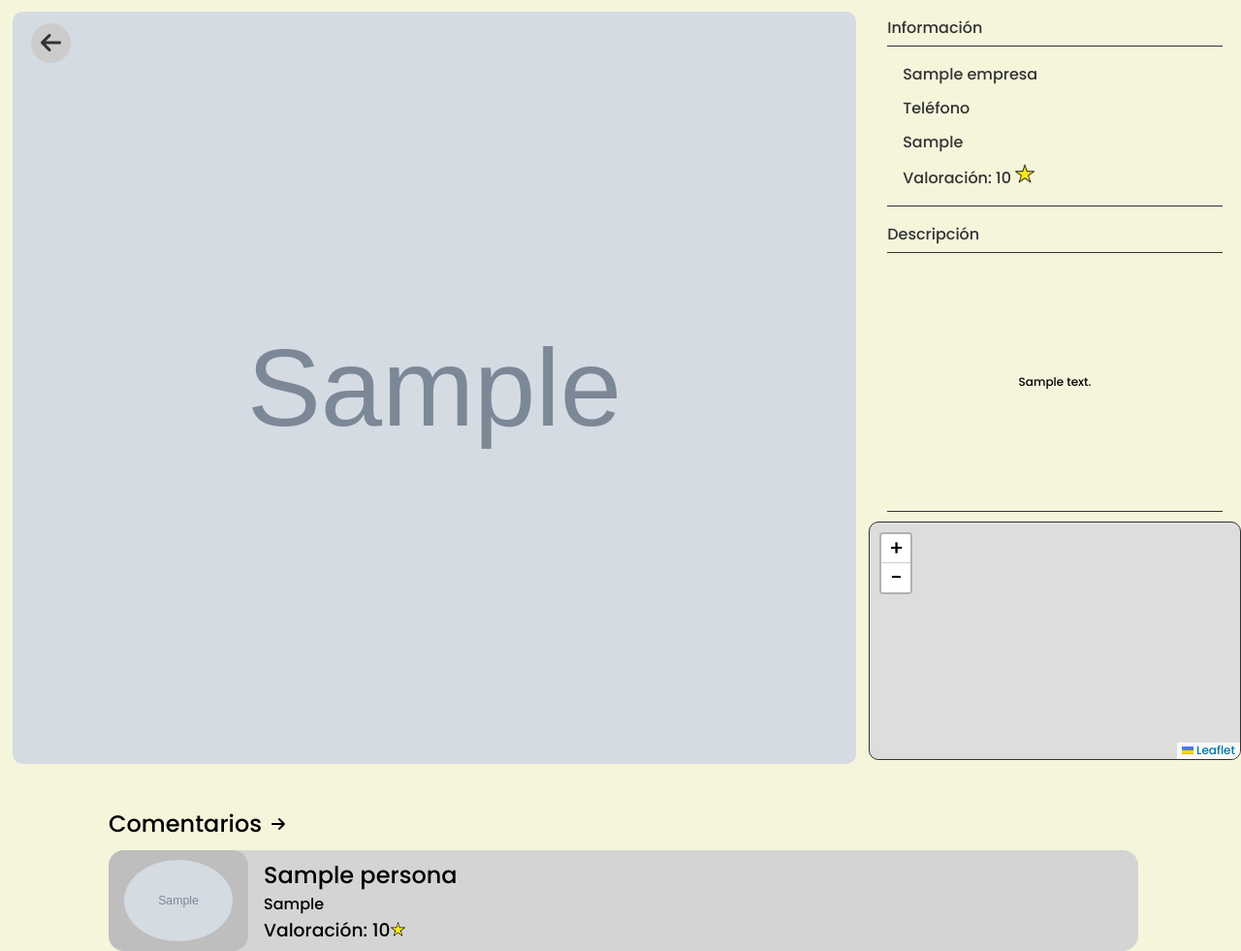
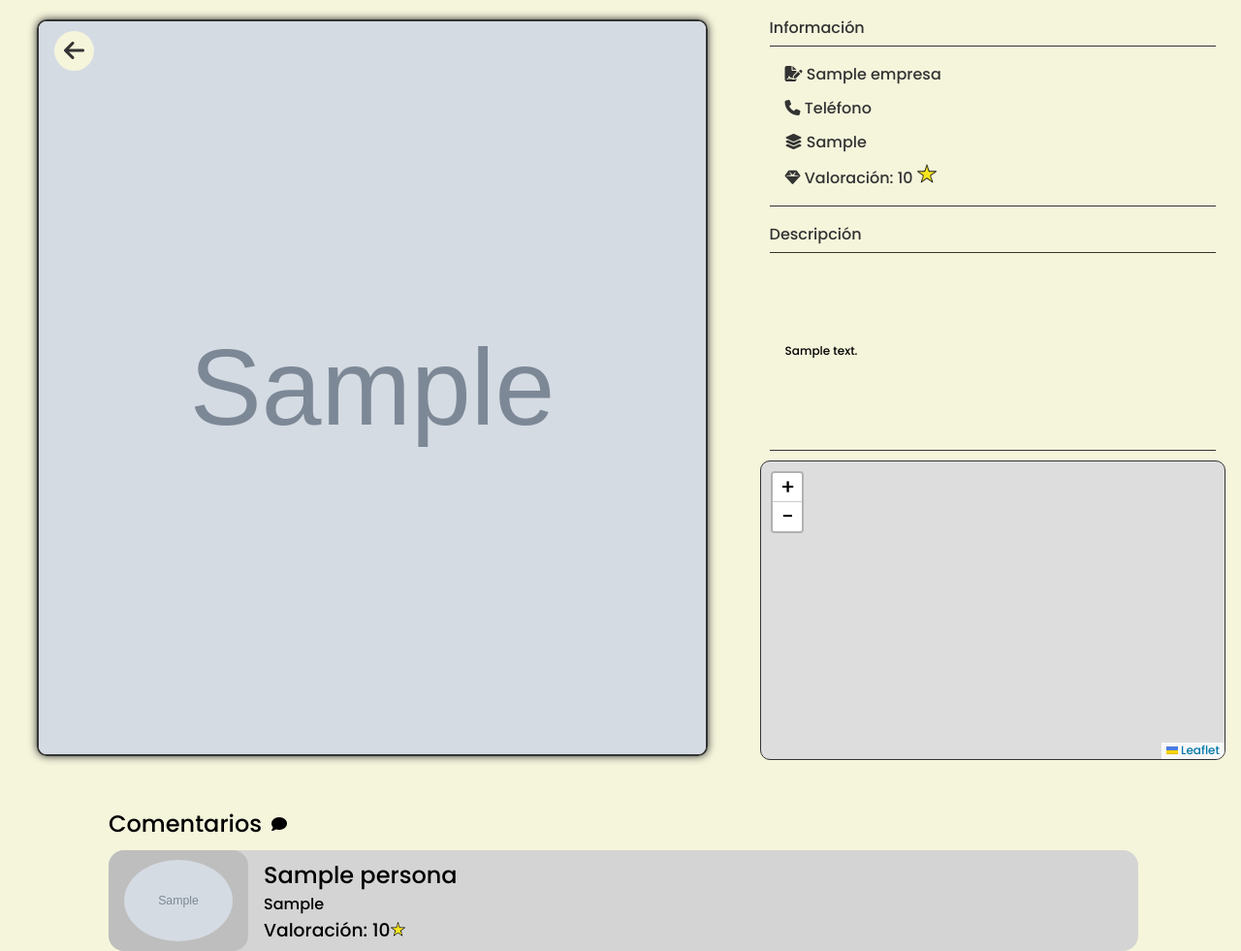
Before and after one commit to Ozaris/Proyecto1, a PHP site: page /PublicacionD.php in a window 1280 px wide. Shown: the whole page at 97% size. Run offline with PHP 8.4, Linux system fonts and the light colour scheme; the visitor is signed in with stand-in values (Sample User, id 1); tables that the repository leaves empty or names only in its code hold one stand-in row (values such as "Sample post"); grey boxes marked "Sample" are stand-in pictures; some libraries are stand-ins or nearby versions.

Commit message:
cambio en publiD

```diff
--- a/PublicacionD.php
+++ b/PublicacionD.php
@@ -62,23 +62,23 @@ if ($id_prod) {
 <body class="bodypubliD">
 <div class="divprincipalD">
     <div class="divsec1publiD">
+        <img class="imagenprincipalcomentarios" src="<?php echo $foto_pub ?>" alt="img">
         <a class="botonatraspubliD" href="empresas.php"><i class="fa-solid iconoatraspubliD fa-arrow-left"></i></a>
-        <img class="imagenprincipalcomentarios" src="<?php echo $foto_pub ?>" alt="img">
     </div>
 
     <div class="divsec2publiD">
         <div class="divtitulodescripcion"><h2 class="titulopubliD">Información</h2></div>
         <div class="divinfopubliD">
-            <h3 class="letraspubliD2"><?php echo $nom_pub; ?></h3>
-            <h3 class="letraspubliD2">Teléfono</h3>
-            <h3 class="letraspubliD2"><?php echo $cat_emp; ?></h3>
-            <h3 class="letraspubliD2">Valoración: <?php echo $promedio_valoracion; ?> <img class="estrella2" src="style/Imagenes/estrella.png" alt="img"></h3>
+            <h3 class="letraspubliD2"><i class="fa-solid fa-file-signature"></i> <?php echo $nom_pub; ?></h3>
+            <h3 class="letraspubliD2"><i class="fa-solid fa-phone"></i> Teléfono</h3>
+            <h3 class="letraspubliD2"><i class="fa-solid fa-layer-group"></i> <?php echo $cat_emp; ?></h3>
+            <h3 class="letraspubliD2"> <i class="fa-solid fa-gem"></i> Valoración: <?php echo $promedio_valoracion; ?> <img class="estrella2" src="style/Imagenes/estrella.png" alt="img"></h3>
         </div>
         <div class="divtitulodescripcion2"><h2 class="titulopubliD2">Descripción</h2></div>
         <div class="divdescripcionpubliD">
             <p class="letraspubliDdesc"><?php echo $desc_emp; ?></p>
         </div>
-        <div style="height: 350px; width: 24rem; margin-top: 10px; margin-bottom: 1rem; border-radius: 10px; border: 1px solid #333;" id="map"></div>
+        <div style="height: 450px; width: 30rem; margin-top: 10px; margin-bottom: 1rem; border-radius: 10px; border: 1px solid #333;" id="map"></div>
     </div>
 </div>
 
@@ -123,7 +123,7 @@ if ($id_prod) {
 <?php endif; ?>
 
 <div class="divinfocomentarios">
-    <h2>Comentarios</h2><i class="fa-solid fa-arrow-right"></i>
+    <h2>Comentarios</h2><i class="fa-solid fa-comment"></i>
 </div>
 <div id="commentsContainer">
     <?php
--- a/empresas.php
+++ b/empresas.php
@@ -200,7 +200,7 @@ function truncateText($text, $maxWords) {
 <!-- +++++++++++++++++++++++++++FIN DE FILTROS+++++++++++++++++++++++++++ -->
 
 <!-- +++++++++++++++++++++++++++BOTON PUBLICAR+++++++++++++++++++++++++++ -->
-                <h3 class="h3publiem">Publicaciones</h3>
+                <h3 class="h3publiem">Publicaciones <i class="fa-solid fa-icons"></i></h3>
                 <?php
                 if ($rol === 'empresa') {
 
@@ -308,7 +308,7 @@ function truncateText($text, $maxWords) {
                                     <input type="hidden" name="id_prod" value="<?php echo htmlspecialchars($id_prod); ?>">
                                     <h5 class="card-title"><?php echo htmlspecialchars($tituloTruncado); ?></h5>
                                     <p class="card-text"><?php echo htmlspecialchars($descripcionTruncada); ?></p>
-                                    <p class="card-text"><small class="text-muted">Categoría: <?php echo htmlspecialchars($publicacion['categoria']); ?></small></p>
+                                    <p class="card-text"><small class="text-muted"><i class="fa-solid fa-layer-group"></i> Categoría: <?php echo htmlspecialchars($publicacion['categoria']); ?></small></p>
                                     <p class="card-text"><small class="text-muted">Publicado por: <?php echo htmlspecialchars($publicacion['nombre_p']); ?></small></p>
                                 </div>
                                 <input class="botonverpubliem" type="submit" value="Ver más" name="pub">
--- a/style/style.css
+++ b/style/style.css
@@ -2976,7 +2976,7 @@ footer{
 
 .divsec1publiD {
     display: flex;
-    width: 70%;
+    width: 60%;
     justify-content: center;
     align-items: center;
 }
@@ -2986,7 +2986,7 @@ footer{
     justify-content: center;
     align-items: center;
     flex-direction: column;
-    width: 30%;
+    width: 40%;
     padding-top: 1rem;
     background-size: cover;
     background-repeat: no-repeat;
@@ -3053,11 +3053,14 @@ footer{
     border-top: 1px solid #333;
     border-bottom: 1px solid #333;
     display: flex;
-    justify-content: center;
-    align-items: center;
-    padding: 1rem;
+    justify-content: left;
+    align-items: center;
+    padding-top: 10px;
+    padding-bottom: 10px;
+    padding-right: 10px;
     width: 90%;
-    height: 23rem;
+    height: 18rem;
+    padding-left: 1rem;
 }
 .divubicacionD {
     box-shadow: 0 0 5px #333;
@@ -3079,9 +3082,11 @@ footer{
 }
 
 .imagenprincipalcomentarios {
-    width: 97%;
-    height: 97%;
+    width: 90%;
+    height: 95%;
     border-radius: 10px;
+    border: 2px solid #333;
+    box-shadow: 0 0 8px #303030;
 }
 .divprincipalcomentarios {
     padding-top: 3rem;
@@ -3162,11 +3167,11 @@ footer{
 
 .botonatraspubliD {
     position: absolute;
-    top: 1.5rem;
-    left: 2rem;
+    top: 2rem;
+    left: 3.5rem;
     text-decoration: none;
     color: #333;
-    background-color: #ccc;
+    background-color: #F5F5DC;
     font-size: 1.5rem;
     border-radius: 50%;
     padding: 3px;
```
